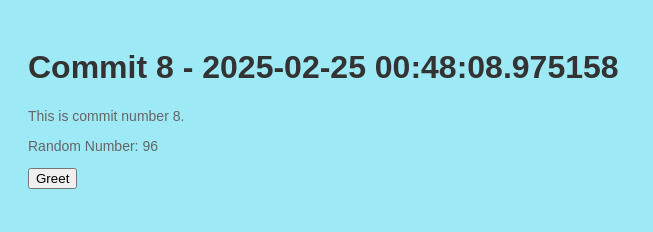
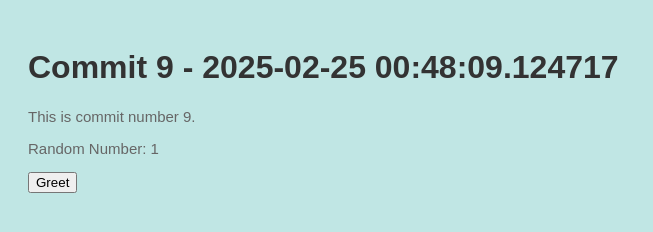
Before and after one commit to stiffs95/myrep-repo-20250225004800, a plain HTML site: page index.html in a window 1280 px wide. Shown: the whole page, without its empty margins (0-653 px from the left). Drawn offline with Linux system fonts and the light colour scheme.

Commit message:
📝 Commit 9 with HTML, CSS, and JS

```diff
--- a/index.html
+++ b/index.html
@@ -2,13 +2,13 @@
     <!DOCTYPE html>
     <html>
     <head>
-        <title>Commit 8 - 2025-02-25 00:48:08.975158</title>
+        <title>Commit 9 - 2025-02-25 00:48:09.124717</title>
         <link rel="stylesheet" href="style.css">
     </head>
     <body>
-        <h1>Commit 8 - 2025-02-25 00:48:08.975158</h1>
-        <p>This is commit number 8.</p>
-        <p>Random Number: 96</p>
+        <h1>Commit 9 - 2025-02-25 00:48:09.124717</h1>
+        <p>This is commit number 9.</p>
+        <p>Random Number: 1</p>
         <button onclick="greet()">Greet</button>
         <script src="script.js"></script>
     </body>
--- a/script.js
+++ b/script.js
@@ -2,4 +2,4 @@
     function greet() {
         alert('Hello from commit ' + commitNumber + '!');
     }
-    var commitNumber = 8;
+    var commitNumber = 9;
--- a/style.css
+++ b/style.css
@@ -1,7 +1,7 @@
 
     body {
         font-family: Arial, sans-serif;
-        background-color: #9de9f5;
+        background-color: #c0e6e4;
         padding: 20px;
     }
     h1 {
@@ -9,5 +9,5 @@
     }
     p {
         color: #666;
-        font-size: 14px;
+        font-size: 15px;
     }
```
